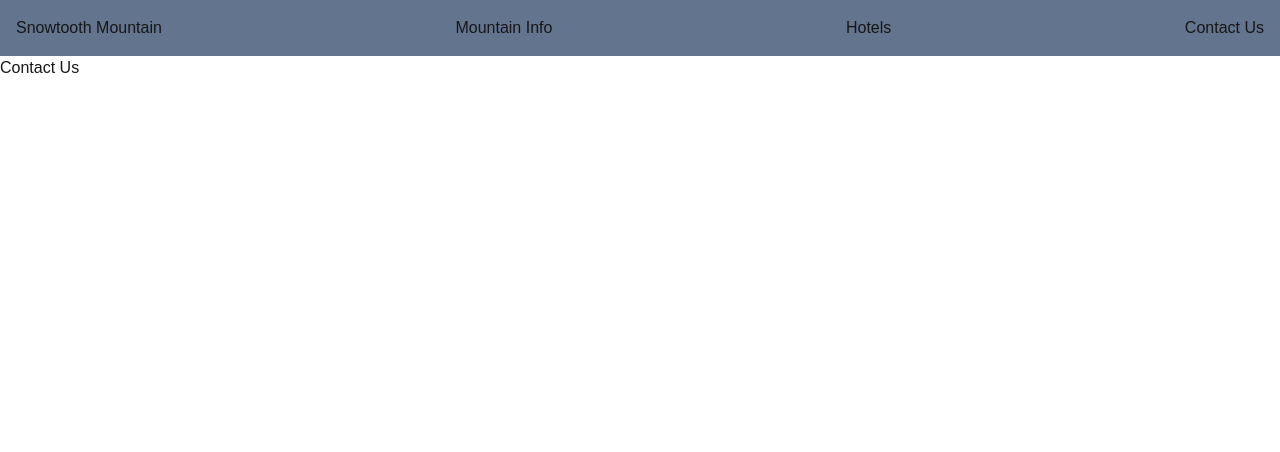
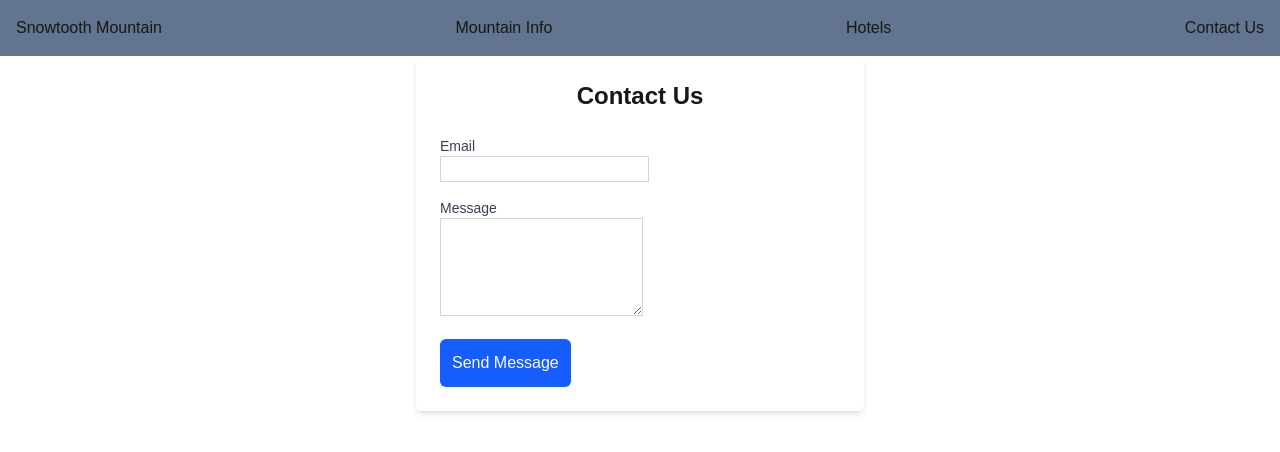
Before and after one commit to thounda/react-essential-training, a Next.js app in the folder Ch05/next-react-project/: page /contact in a window 1280 px wide. Shown: the top 452 px of the page. Built offline with nearby package versions, Linux system fonts and the light colour scheme.

Commit message:
Building a form

```diff
--- a/Ch05/next-react-project/src/app/contact/page.js
+++ b/Ch05/next-react-project/src/app/contact/page.js
@@ -1,8 +1,46 @@
 export default function Page() {
   return (
-    <main>
+    <main className="max-w-md mx-auto p-6 bg-white shadow-md rounded-md">
       <div>
-        <h1>Contact Us</h1>
+        <h1 className="text-2xl font-bold text-center mb-6">Contact Us</h1>
+        <form className="space-y-4">
+          <div>
+            <label
+              htmlFor="email"
+              className="block text-sm font-medium text-gray-700"
+            >
+              Email
+            </label>
+            <input
+              id="email"
+              type="email"
+              name="email"
+              required
+              className="border border-gray-300 focus:ring-2 focus:ring-blue-500 focus:border-blue-500 "
+            />
+          </div>
+          <div>
+            <label
+              htmlFor="message"
+              className="block text-sm font-medium text-gray-700"
+            >
+              Message
+            </label>
+            <textarea
+              id="message"
+              required
+              name="message"
+              rows="4"
+              className="border border-gray-300 focus:ring-2 focus:ring-blue-500 focus:border-blue-500 "
+            ></textarea>
+          </div>
+          <button
+            type="submit"
+            className="text-white bg-blue-600 rounded-md p-3 "
+          >
+            Send Message
+          </button>
+        </form>
       </div>
     </main>
   );
```
